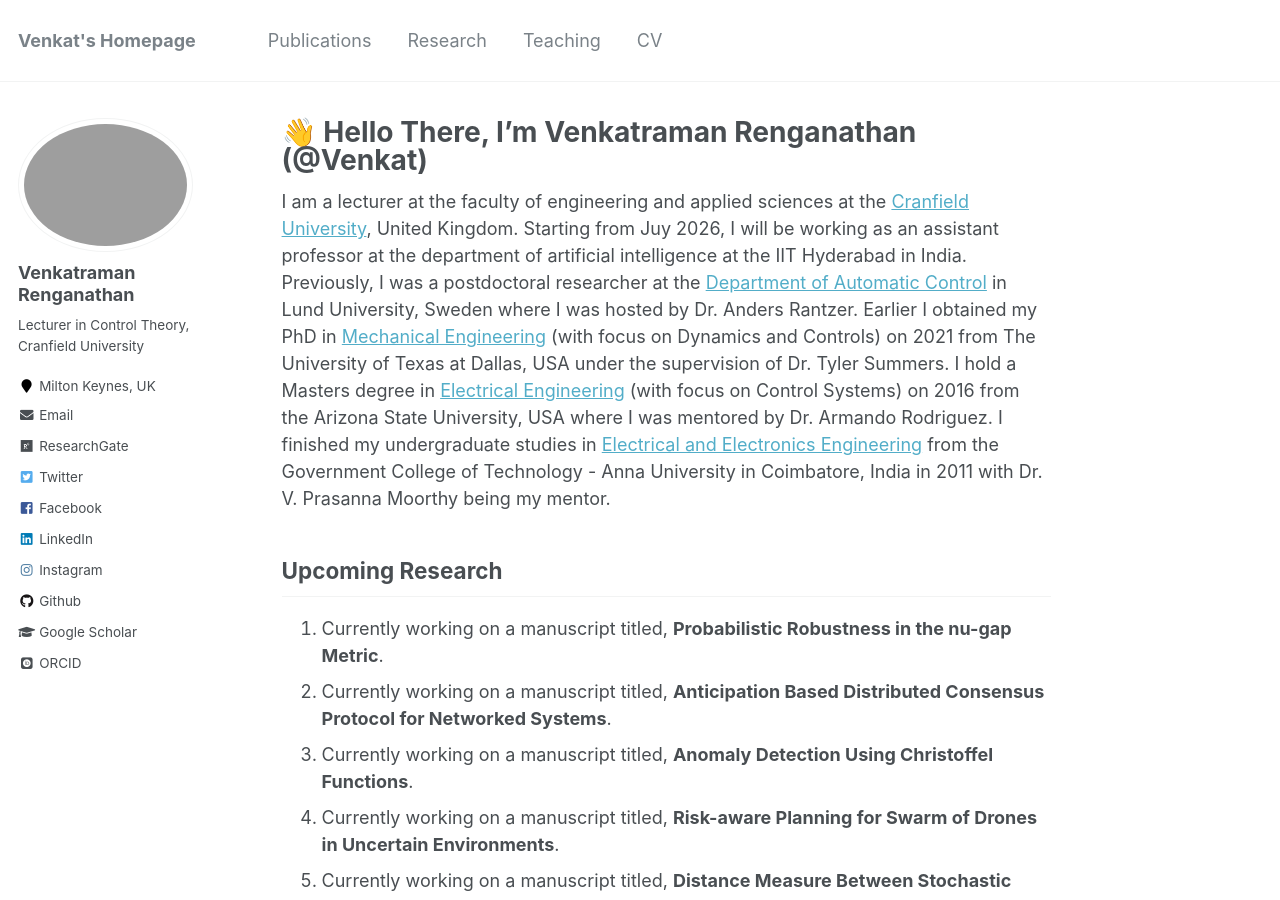
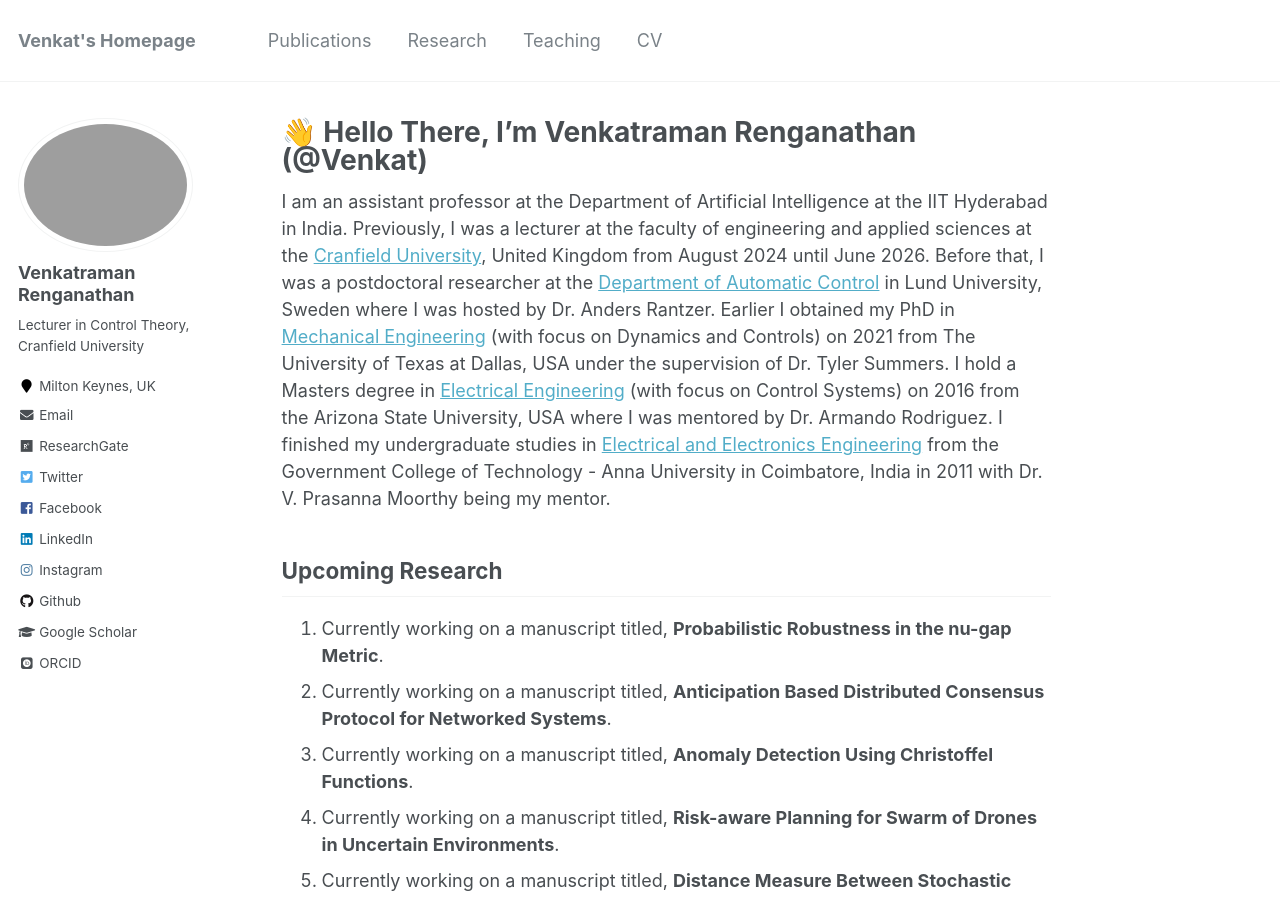
Before and after one commit to venkatramanrenganathan/venkatramanrenganathan.github.io, a Jekyll site: the page built from _pages/about.md, in a window 1280 px wide and 900 px high. Built offline with Jekyll 4.4.1, drawn with Linux system fonts in a browser that asks for light colours; some web fonts are replaced.

Commit message:
Update about.md

```diff
--- a/_pages/about.md
+++ b/_pages/about.md
@@ -7,7 +7,7 @@ redirect_from:
   - /about/
   - /about.html
 ---
-I am a lecturer at the faculty of engineering and applied sciences at the [Cranfield University](https://profiles.cranfield.ac.uk/3240-venkatraman-renganathan), United Kingdom. Starting from Juy 2026, I will be working as an assistant professor at the department of artificial intelligence at the IIT Hyderabad in India. Previously, I was a postdoctoral researcher at the [Department of Automatic Control](https://control.lth.se) in Lund University, Sweden where I was hosted by Dr. Anders Rantzer. Earlier I obtained my PhD in [Mechanical Engineering](https://me.utdallas.edu) (with focus on Dynamics and Controls) on 2021 from The University of Texas at Dallas, USA under the supervision of Dr. Tyler Summers. I hold a Masters degree in [Electrical Engineering](https://ecee.engineering.asu.edu) (with focus on Control Systems) on 2016 from the Arizona State University, USA where I was mentored by Dr. Armando Rodriguez. I finished my undergraduate studies in [Electrical and Electronics Engineering](https://gct.ac.in/19/department-eee-about-department) from the Government College of Technology - Anna University in Coimbatore, India in 2011 with Dr. V. Prasanna Moorthy being my mentor.
+I am an assistant professor at the Department of Artificial Intelligence at the IIT Hyderabad in India. Previously, I was a lecturer at the faculty of engineering and applied sciences at the [Cranfield University](https://profiles.cranfield.ac.uk/3240-venkatraman-renganathan), United Kingdom from August 2024 until June 2026. Before that, I was a postdoctoral researcher at the [Department of Automatic Control](https://control.lth.se) in Lund University, Sweden where I was hosted by Dr. Anders Rantzer. Earlier I obtained my PhD in [Mechanical Engineering](https://me.utdallas.edu) (with focus on Dynamics and Controls) on 2021 from The University of Texas at Dallas, USA under the supervision of Dr. Tyler Summers. I hold a Masters degree in [Electrical Engineering](https://ecee.engineering.asu.edu) (with focus on Control Systems) on 2016 from the Arizona State University, USA where I was mentored by Dr. Armando Rodriguez. I finished my undergraduate studies in [Electrical and Electronics Engineering](https://gct.ac.in/19/department-eee-about-department) from the Government College of Technology - Anna University in Coimbatore, India in 2011 with Dr. V. Prasanna Moorthy being my mentor.
 
 ## Upcoming Research
 1. Currently working on a manuscript titled, **Probabilistic Robustness in the nu-gap Metric**.
```
